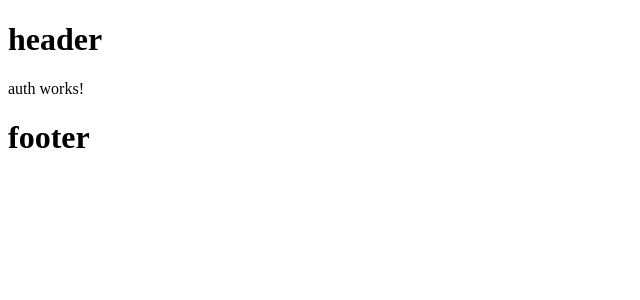
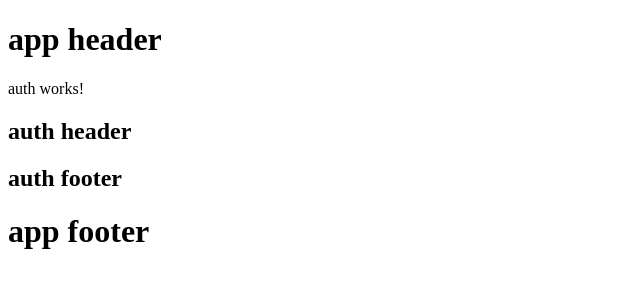
Before and after one commit to sagadavid/angular-bookStore-nitish, an Angular app in the folder bookStoreApp/: page /auth in a window 1280 px wide. Shown: the top 300 px of the page, without its empty margins (0-640 px from the left). Built offline with nearby package versions, Linux system fonts and the light colour scheme.

Commit message:
multiple router-outlet, app tru modules, children

```diff
--- a/bookStoreApp/src/app/app.component.html
+++ b/bookStoreApp/src/app/app.component.html
@@ -1,7 +1,7 @@
 <div>
-  <h1>header</h1>
+  <h1>app header</h1>
 </div>
 <router-outlet></router-outlet>
 <div>
-  <h1>footer</h1>
+  <h1>app footer</h1>
 </div>
--- a/bookStoreApp/src/app/auth/auth.component.html
+++ b/bookStoreApp/src/app/auth/auth.component.html
@@ -1,2 +1,4 @@
 <p>auth works!</p>
+<h2>auth header</h2>
 <router-outlet></router-outlet>
+<h2>auth footer</h2>
```
